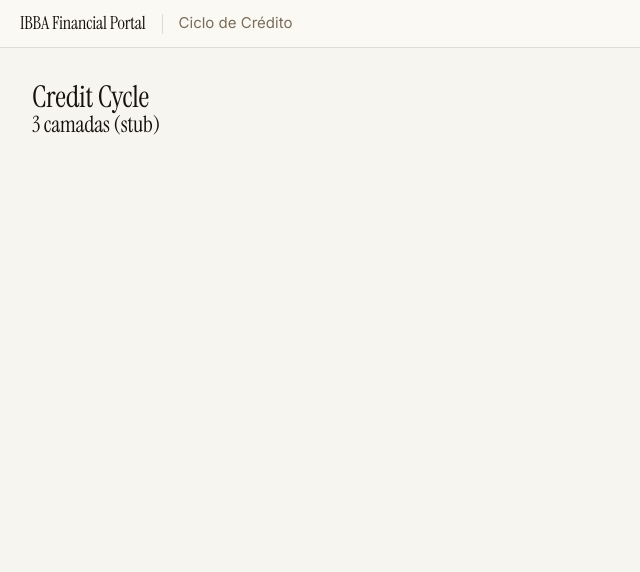
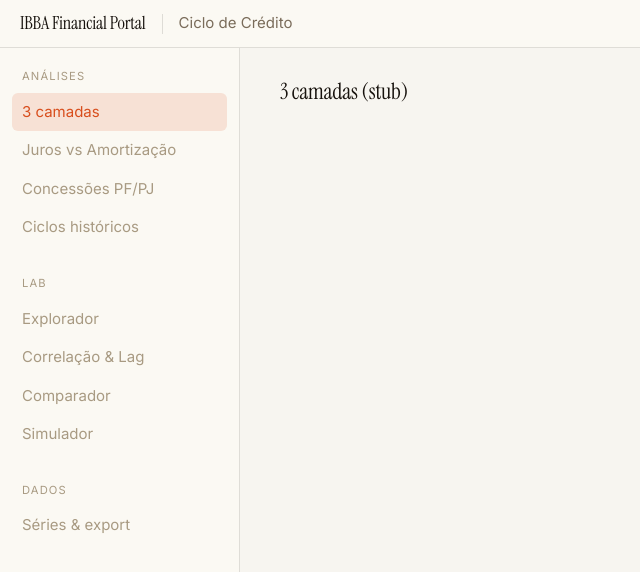
Before and after one commit to ricaribeirosilva-coder/ibba-financial-portal, a React (Vite) app: page /credit-cycle/3-camadas in a window 1280 px wide. Shown: the top 572 px of the page, without its empty margins (0-640 px from the left). Built offline with nearby package versions, Linux system fonts and the light colour scheme.

Commit message:
feat(shell): add Sidebar and CreditCycle layout

```diff
--- /dev/null
+++ b/src/components/shell/Sidebar.module.css
@@ -0,0 +1,39 @@
+.aside {
+  width: var(--sidebar-w);
+  flex-shrink: 0;
+  border-right: 1px solid var(--color-border);
+  background: var(--color-surface);
+  padding: 20px 12px;
+  position: sticky;
+  top: var(--topbar-h);
+  height: calc(100vh - var(--topbar-h));
+  overflow-y: auto;
+}
+
+.section { margin-bottom: 28px; }
+.sectionLabel {
+  font-size: 0.7rem;
+  letter-spacing: 0.1em;
+  text-transform: uppercase;
+  color: var(--color-text-faint);
+  padding: 0 10px 8px;
+}
+
+.item {
+  display: block;
+  padding: 8px 10px;
+  border-radius: 6px;
+  color: var(--color-text-muted);
+  font-size: 0.9375rem;
+  transition: background 0.12s var(--ease), color 0.12s var(--ease);
+}
+.item:hover { background: rgba(23, 18, 13, 0.04); color: var(--color-text); }
+.itemActive { color: var(--color-accent); background: var(--color-accent-soft); }
+.itemActive:hover { background: var(--color-accent-soft); color: var(--color-accent); }
+
+.disabled { color: var(--color-text-faint); cursor: not-allowed; }
+.disabled:hover { background: transparent; color: var(--color-text-faint); }
+
+@media (max-width: 768px) {
+  .aside { display: none; }
+}
--- /dev/null
+++ b/src/components/shell/Sidebar.tsx
@@ -0,0 +1,58 @@
+import { NavLink } from "react-router-dom";
+import styles from "./Sidebar.module.css";
+
+type Item = { label: string; to?: string; disabled?: boolean };
+
+const SECTIONS: { label: string; items: Item[] }[] = [
+  {
+    label: "Análises",
+    items: [
+      { label: "3 camadas", to: "/credit-cycle/3-camadas" },
+      { label: "Juros vs Amortização", disabled: true },
+      { label: "Concessões PF/PJ", disabled: true },
+      { label: "Ciclos históricos", disabled: true },
+    ],
+  },
+  {
+    label: "Lab",
+    items: [
+      { label: "Explorador", disabled: true },
+      { label: "Correlação & Lag", disabled: true },
+      { label: "Comparador", disabled: true },
+      { label: "Simulador", disabled: true },
+    ],
+  },
+  {
+    label: "Dados",
+    items: [{ label: "Séries & export", disabled: true }],
+  },
+];
+
+export default function Sidebar() {
+  return (
+    <aside className={styles.aside}>
+      {SECTIONS.map((s) => (
+        <div key={s.label} className={styles.section}>
+          <div className={styles.sectionLabel}>{s.label}</div>
+          {s.items.map((it) =>
+            it.disabled || !it.to ? (
+              <span key={it.label} className={`${styles.item} ${styles.disabled}`} title="Em breve">
+                {it.label}
+              </span>
+            ) : (
+              <NavLink
+                key={it.label}
+                to={it.to}
+                className={({ isActive }) =>
+                  isActive ? `${styles.item} ${styles.itemActive}` : styles.item
+                }
+              >
+                {it.label}
+              </NavLink>
+            )
+          )}
+        </div>
+      ))}
+    </aside>
+  );
+}
--- /dev/null
+++ b/src/routes/CreditCycle/CreditCycleLayout.module.css
@@ -0,0 +1,14 @@
+.wrap {
+  display: flex;
+  align-items: stretch;
+  min-height: calc(100vh - var(--topbar-h));
+}
+.content {
+  flex: 1;
+  min-width: 0;
+  padding: 32px 40px;
+  max-width: var(--content-max);
+}
+@media (max-width: 768px) {
+  .content { padding: 20px; }
+}
--- a/src/routes/CreditCycle/CreditCycleLayout.tsx
+++ b/src/routes/CreditCycle/CreditCycleLayout.tsx
@@ -1,9 +1,14 @@
 import { Outlet } from "react-router-dom";
+import Sidebar from "../../components/shell/Sidebar";
+import styles from "./CreditCycleLayout.module.css";
+
 export default function CreditCycleLayout() {
   return (
-    <main style={{ padding: 32 }}>
-      <h1>Credit Cycle</h1>
-      <Outlet />
-    </main>
+    <div className={styles.wrap}>
+      <Sidebar />
+      <div className={styles.content}>
+        <Outlet />
+      </div>
+    </div>
   );
 }
```
